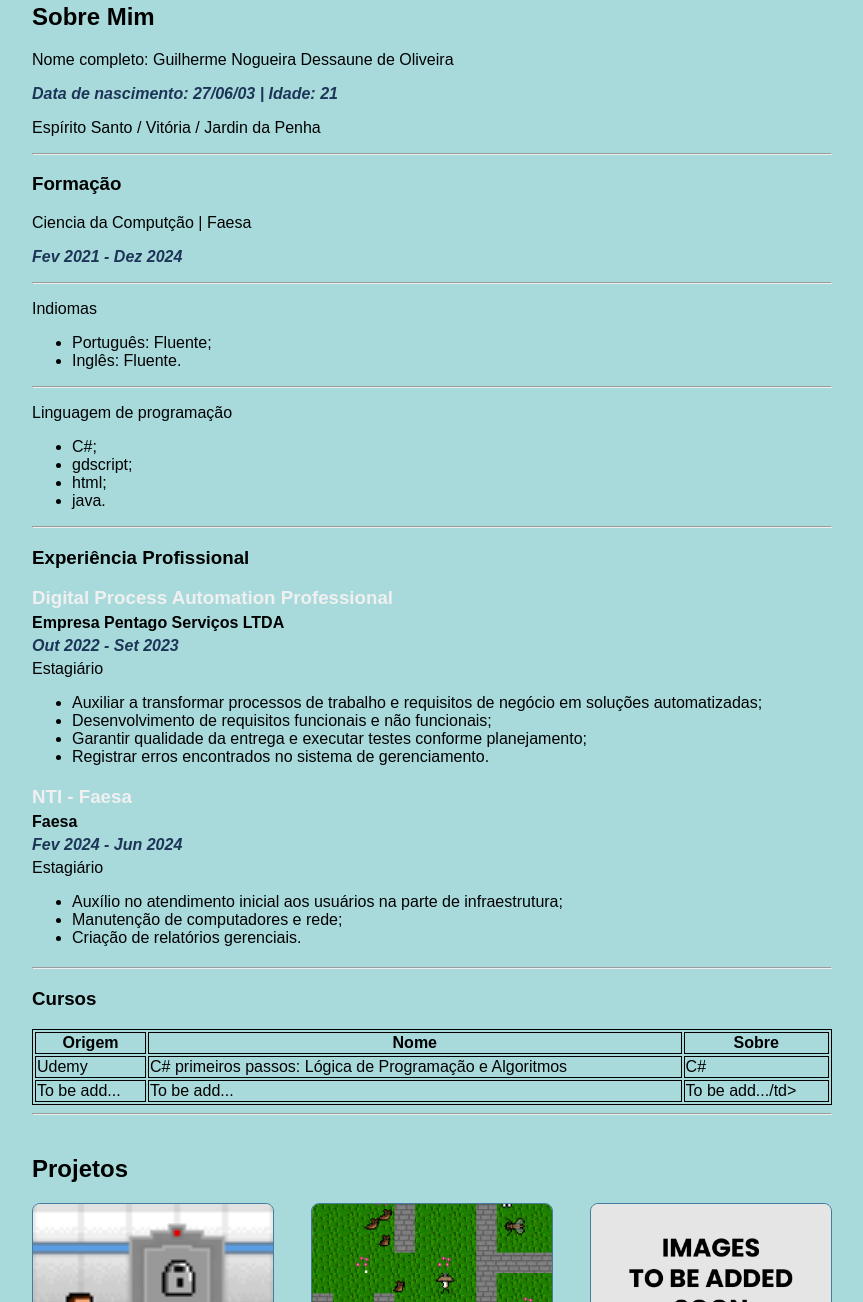
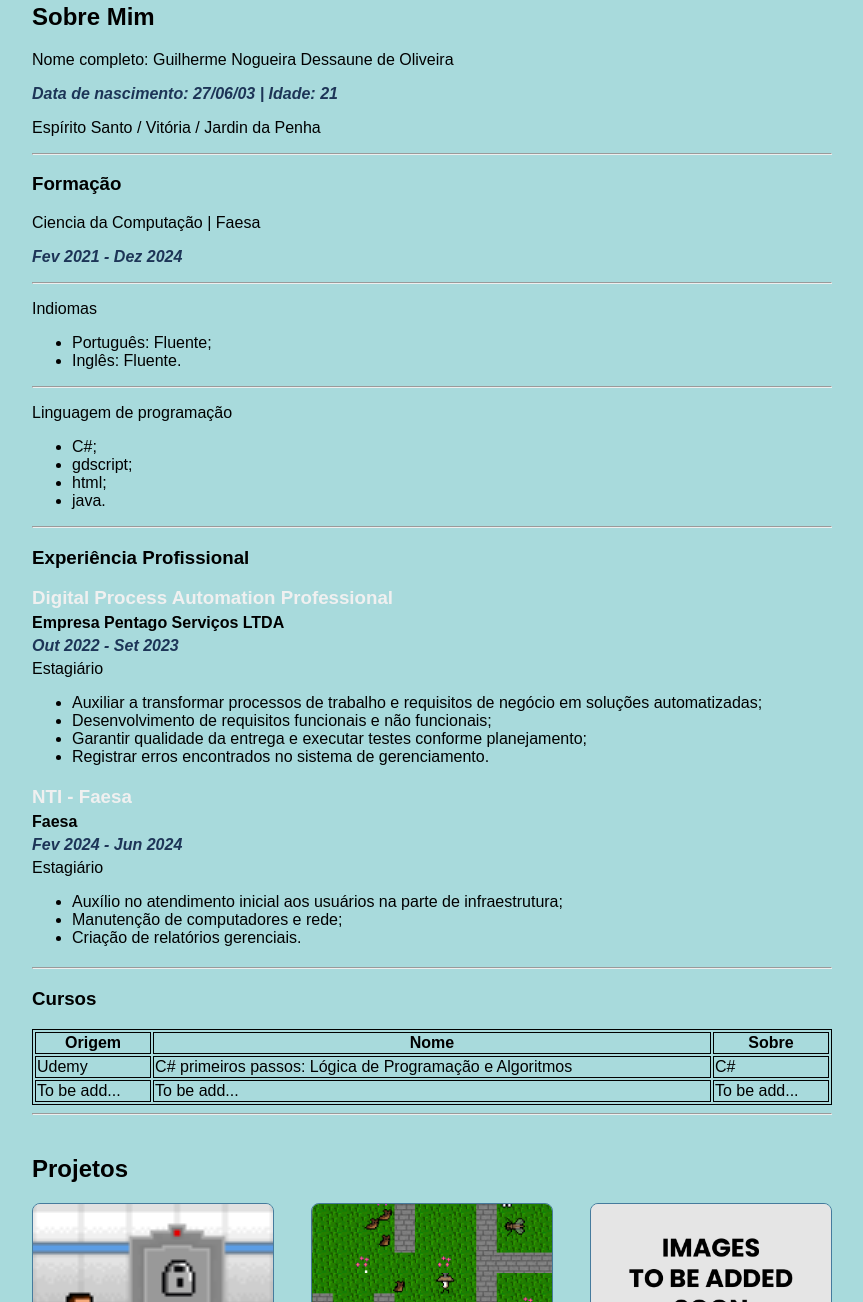
Before and after one commit to GuilhermeNDessauneO/guilhermendessauneo.github.com, a plain HTML site: page index.html in a window 1280 px wide. Shown: the part 526-1828 px from the top of the page, without its empty margins (208-1071 px from the left). Drawn offline with Linux system fonts and the light colour scheme.

Commit message:
Update index.html

```diff
--- a/index.html
+++ b/index.html
@@ -46,7 +46,7 @@
             <p>Espírito Santo / Vitória / Jardin da Penha</p>
             <hr>
             <h3>Formação</h3>
-            <p>Ciencia da Computção | Faesa</p>
+            <p>Ciencia da Computação | Faesa</p>
             <p class="dates">Fev 2021 - Dez 2024</p>
             <hr>
             <p>Indiomas</p>
@@ -103,7 +103,7 @@
               <tr>
                 <td>To be add...</td>
                 <td>To be add...</td>
-                <td>To be add.../td>
+                <td>To be add...</td>
               </tr>
             </table>
             <hr>
```
